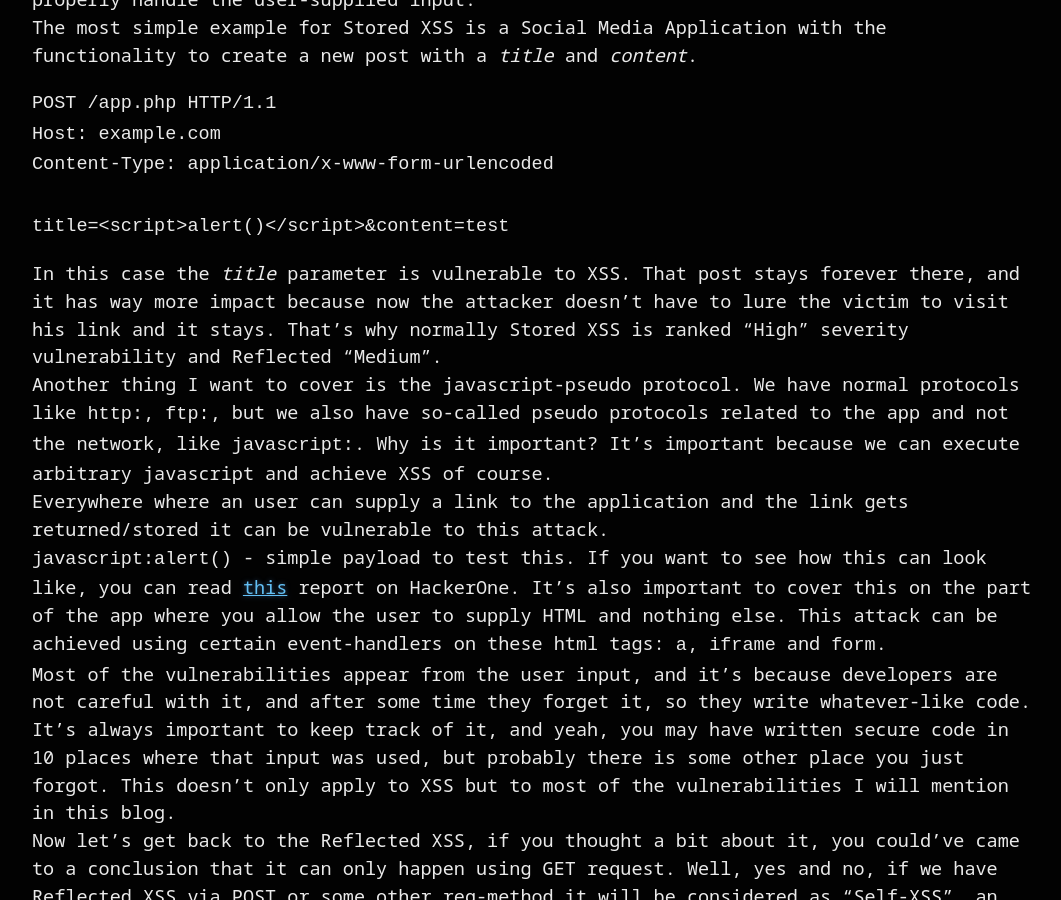
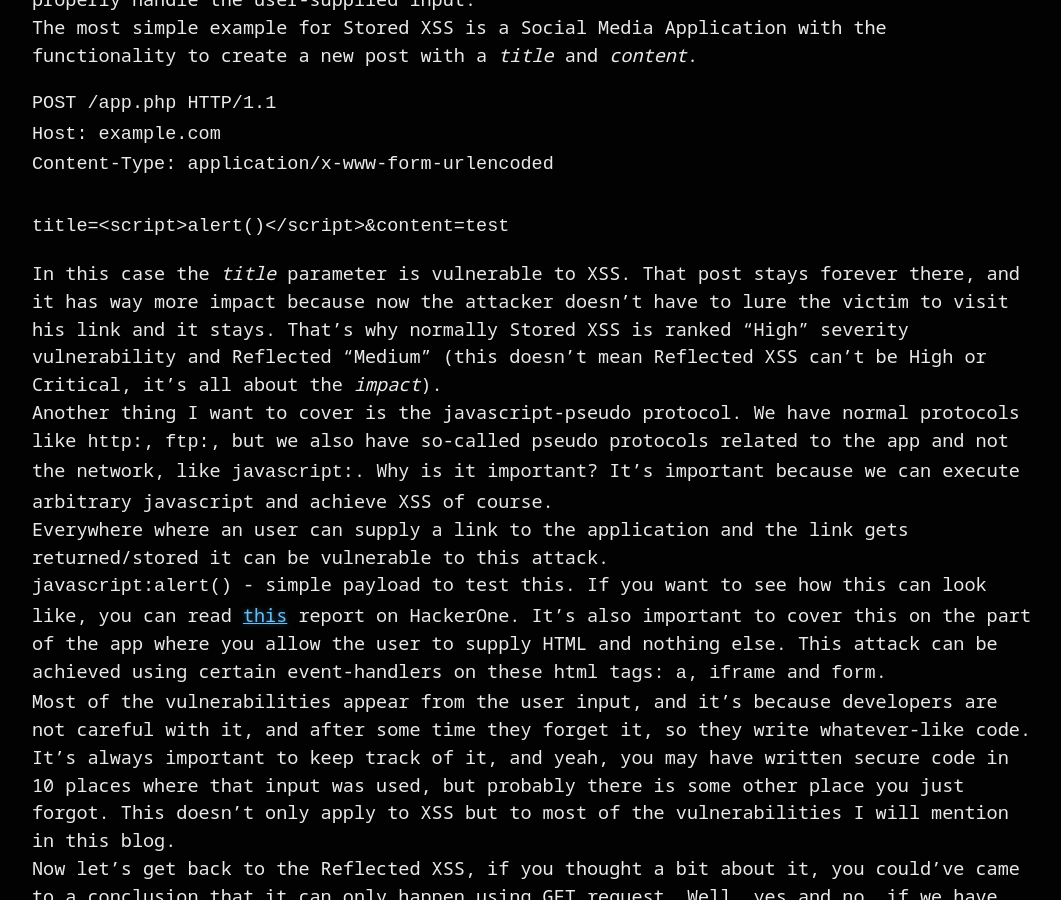
Before and after one commit to 20kilograma/blog, a Jekyll site: the page built from php-sec.md, in a window 1280 px wide and 900 px high, scrolled down 3894 px. Shown: the whole window, without its empty margins (108-1169 px from the left). Built offline with Jekyll 4.4.1, drawn with Linux system fonts in a browser that asks for light colours; nearby versions of some CDN libraries; some web fonts are replaced; our own code applies the rules of GitHub Pages for plain Markdown files.

Commit message:
Update php-sec.md

```diff
--- a/php-sec.md
+++ b/php-sec.md
@@ -82,7 +82,7 @@ Content-Type: application/x-www-form-urlencoded<br><br>
 title=&lt;script>alert()&lt;/script>&content=test<br>
 </code>
 
-In this case the <i>title</i> parameter is vulnerable to XSS. That post stays forever there, and it has way more impact because now the attacker doesn't have to lure the victim to visit his link and it stays. That's why normally Stored XSS is ranked "High" severity vulnerability and Reflected "Medium".
+In this case the <i>title</i> parameter is vulnerable to XSS. That post stays forever there, and it has way more impact because now the attacker doesn't have to lure the victim to visit his link and it stays. That's why normally Stored XSS is ranked "High" severity vulnerability and Reflected "Medium" (this doesn't mean Reflected XSS can't be High or Critical, it's all about the <i>impact</i>).
 <br>
 Another thing I want to cover is the javascript-pseudo protocol. We have normal protocols like <code>http:</code>, <code>ftp:</code>, but we also have so-called pseudo protocols related to the app and not the network, like <code>javascript:</code>. Why is it important? It's important because we can execute arbitrary javascript and achieve XSS of course. <br>
 Everywhere where an user can supply a link to the application and the link gets returned/stored it can be vulnerable to this attack. <br><code>javascript:alert()</code> - simple payload to test this. If you want to see how this can look like, you can read <a href="https://hackerone.com/reports/1930763" target="_blank">this</a> report on HackerOne. It's also important to cover this on the part of the app where you allow the user to supply HTML and nothing else. This attack can be achieved using certain event-handlers on these html tags: <code>a</code>, <code>iframe</code> and <code>form</code>. <br>
```
